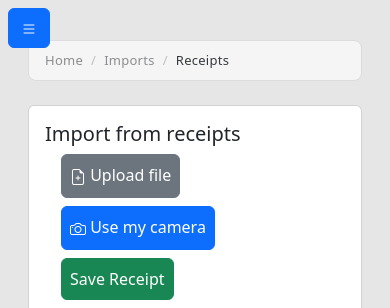
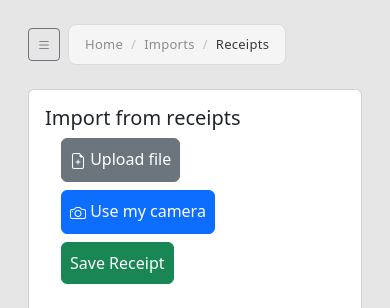
Before and after one commit to agpetrovici/finance-board, a FastAPI app: page /imports/receipts in a window 390 px wide. Shown: the top 308 px of the page. Run offline with FastAPI, Linux system fonts and the light colour scheme; some libraries are stand-ins or nearby versions.

Commit message:
style: refine layout and spacing in stocks and base templates; remove unused media query in sidebars.css

```diff
--- a/app/backend/routes/stocks/templates/stocks/stocks.html
+++ b/app/backend/routes/stocks/templates/stocks/stocks.html
@@ -8,7 +8,7 @@
 <div class="container-fluid mt-4">
 
     <!-- Toolbar -->
-    <div class="d-flex justify-content-end align-items-center mb-3 mt-4 mt-md-0">
+    <div class="d-flex justify-content-end align-items-center mb-3">
         <span id="update-status" class="text-muted small me-3"></span>
         <button id="btn-update-prices" class="btn btn-sm btn-outline-primary">
             <span id="btn-update-spinner" class="spinner-border spinner-border-sm me-1 d-none" role="status"></span>
--- a/app/backend/static/css/sidebars.css
+++ b/app/backend/static/css/sidebars.css
@@ -66,9 +66,3 @@ main {
 .scrollarea {
     overflow-y: auto;
 }
-
-@media (max-width: 767.98px) {
-    .dashboard {
-        padding-top: 3.5rem;
-    }
-}
--- a/app/backend/templates/base.html
+++ b/app/backend/templates/base.html
@@ -23,12 +23,6 @@
 <body>
     <div id="liveAlertPlaceholder" style="position: fixed; top: 0; left: 0; right: 0; z-index: 1050;"></div>
     <main class="d-flex flex-nowrap">
-        <!-- Hamburger Menu Button (visible only on mobile) -->
-        <button class="btn btn-primary d-md-none position-fixed top-0 start-0 m-2" type="button"
-            data-bs-toggle="offcanvas" data-bs-target="#sidebarMenu" aria-controls="sidebarMenu">
-            <i class="bi bi-list"></i>
-        </button>
-
         <!-- Sidebar -->
         <div class="offcanvas-md offcanvas-start" tabindex="-1" id="sidebarMenu" aria-labelledby="sidebarMenuLabel">
             <div class="offcanvas-header d-md-none">
@@ -114,9 +108,13 @@
         </div>
 
         <div class="dashboard flex-grow-1 p-3 overflow-auto">
-            <div class="container-fluid mt-4">
-                <nav aria-label="breadcrumb">
-                    <ol class="breadcrumb">
+            <div class="container-fluid mt-2">
+                <nav aria-label="breadcrumb" class="d-flex align-items-center gap-2">
+                    <button class="btn btn-sm btn-outline-secondary d-md-none" type="button"
+                        data-bs-toggle="offcanvas" data-bs-target="#sidebarMenu" aria-controls="sidebarMenu">
+                        <i class="bi bi-list"></i>
+                    </button>
+                    <ol class="breadcrumb mb-0">
                         {% if request.path.endswith('/') %}
                         {% set path = request.path[:-1] %}
                         {% else %}
```
